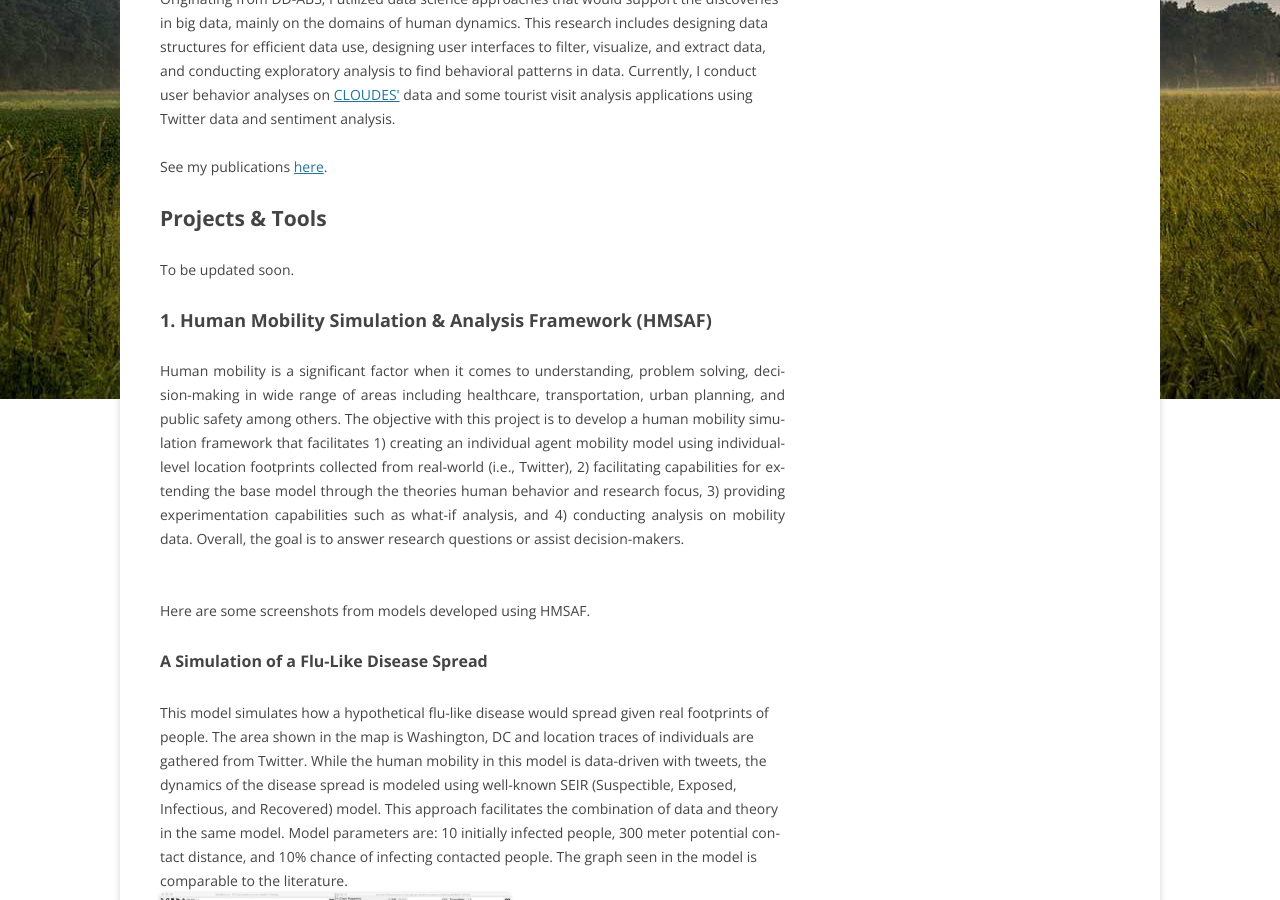
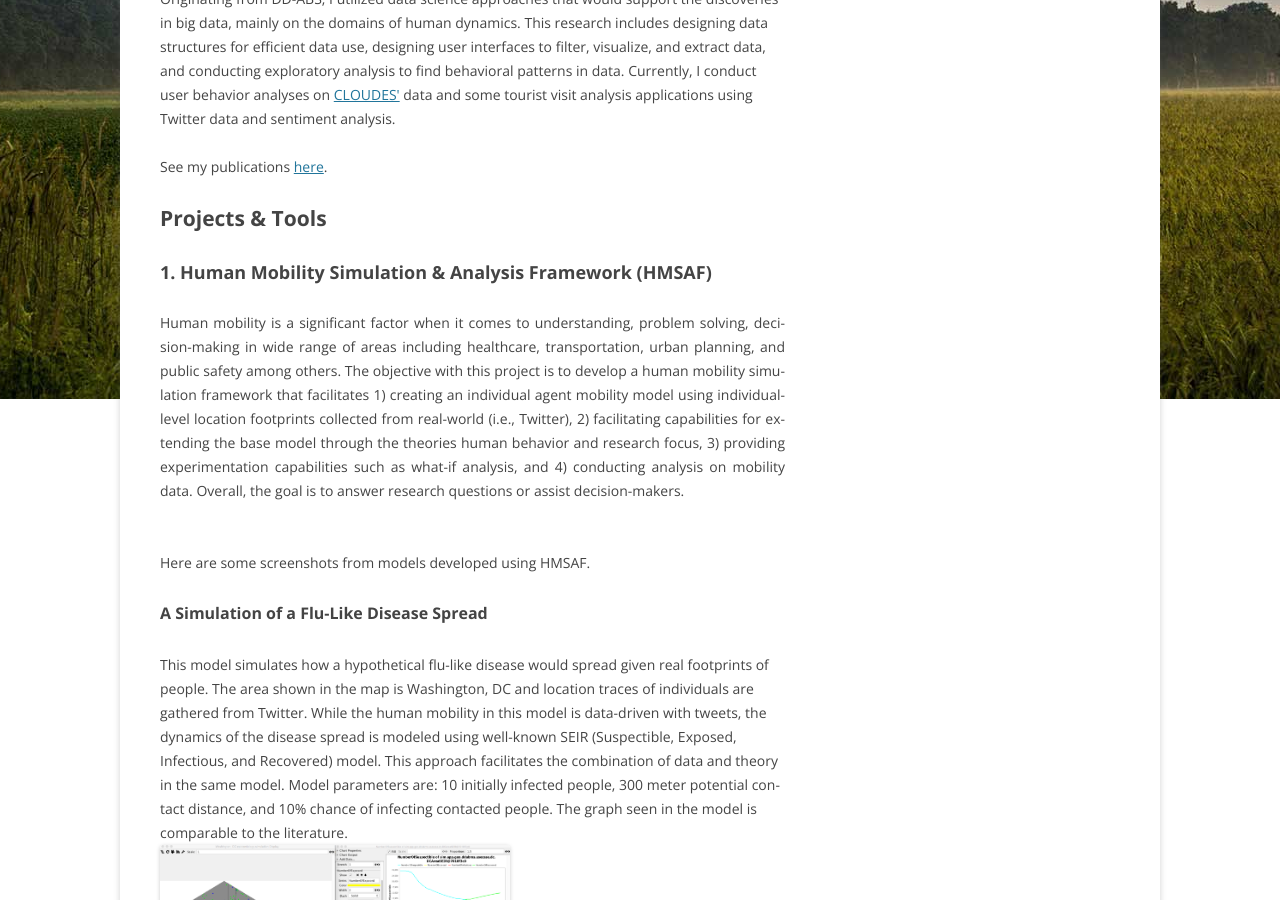
Before and after one commit to hamdikavak/hamdikavak.github.io, a Jekyll site: the page built from research-and-projects/index.html, in a window 1280 px wide and 900 px high, scrolled down 619 px. Built offline with Jekyll 4.4.1, drawn with Linux system fonts in a browser that asks for light colours; nearby versions of some CDN libraries; library files that are not in the unit come from our copies.

Commit message:
Update index.html

```diff
--- a/research-and-projects/index.html
+++ b/research-and-projects/index.html
@@ -27,7 +27,6 @@ See my publications <a title="Publications" href="{{ site.baseurl }}/publication
 
 
 <h1>Projects &amp; Tools</h1>
-To be updated soon.
 <h2>1. Human Mobility Simulation &amp; Analysis Framework (HMSAF)</h2>
 <p style="text-align: justify;">
   Human mobility is a significant factor when it comes to understanding, problem solving, decision-making in wide range of areas including healthcare, transportation, urban planning, and public safety among others.
```
